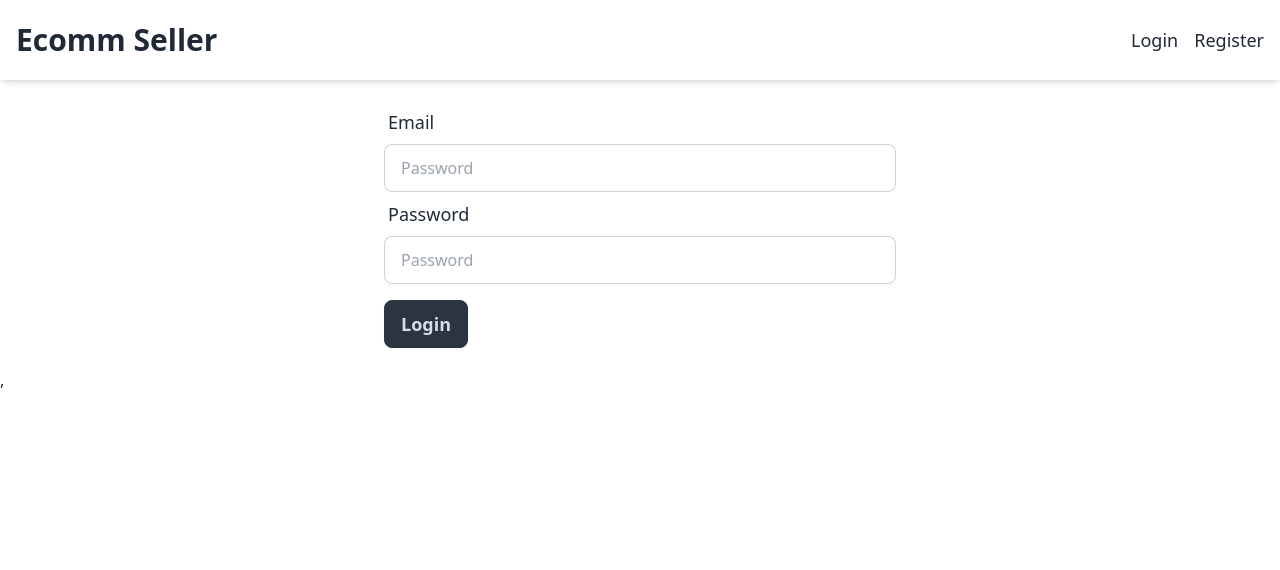
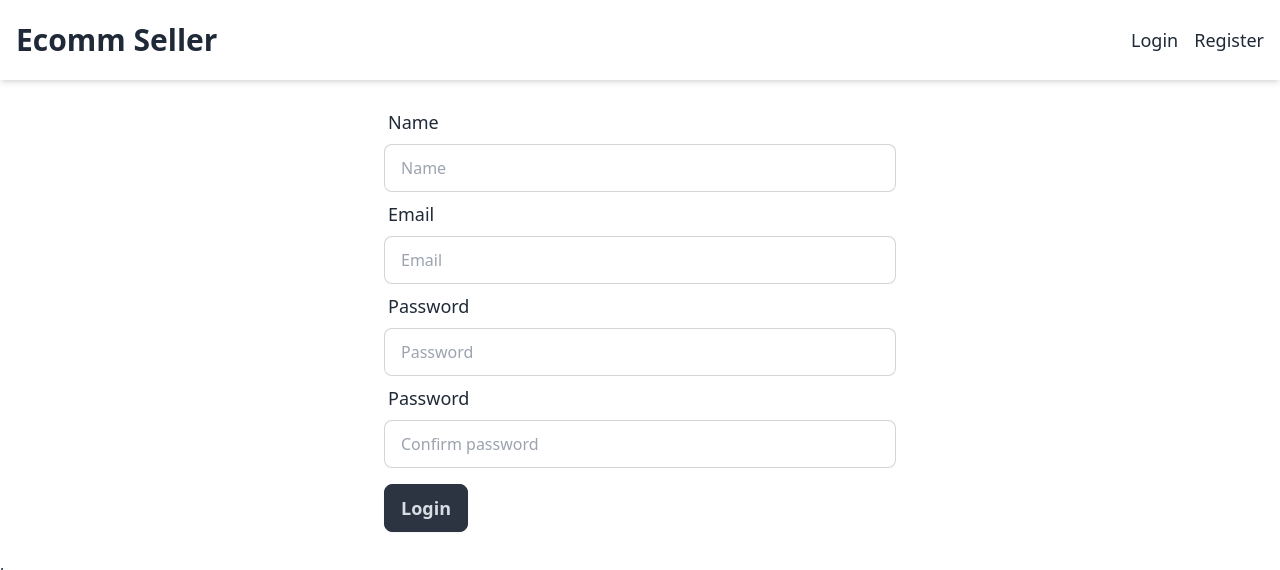
Before and after one commit to akabhi5/ecomm-seller, a React (Vite) app: page /register in a window 1280 px wide. Shown: the top 570 px of the page. Built offline with nearby package versions, Linux system fonts and the light colour scheme; no server answers.

Commit message:
user registration done

```diff
--- a/src/page/Login/Login.tsx
+++ b/src/page/Login/Login.tsx
@@ -45,7 +45,7 @@ const Login = () => {
             </div>
             <input
               type="email"
-              placeholder="Password"
+              placeholder="Email"
               className="input input-bordered w-full"
               {...register("email", { required: true })}
             />
--- a/src/page/Register/Register.tsx
+++ b/src/page/Register/Register.tsx
@@ -1,19 +1,37 @@
 import { useForm, SubmitHandler } from "react-hook-form";
 import { http } from "../../api-client";
+import { useNavigate } from "react-router-dom";
+import toast from "react-hot-toast";
 
 type Inputs = {
+  name: string;
   email: string;
   password: string;
+  password2: string;
 };
 
 const Register = () => {
-  const { register, handleSubmit } = useForm<Inputs>();
+  const { register, handleSubmit, reset } = useForm<Inputs>();
+  const navigate = useNavigate();
 
   const onSubmit: SubmitHandler<Inputs> = (data) => {
-    http
-      .post("/user/seller/login/", data)
-      .then((res) => console.log(res.data))
-      .catch((err) => console.log(err));
+    if (data.password === data.password2) {
+      http
+        .post("/user/register/", {
+          name: data.name,
+          email: data.email,
+          password: data.password,
+          role: "SE",
+        })
+        .then(() => {
+          navigate("/login");
+          toast.success("Registration successful!", {
+            position: "bottom-right",
+          });
+          reset();
+        })
+        .catch((err) => console.log(err));
+    }
   };
 
   return (
@@ -22,11 +40,22 @@ const Register = () => {
         <form onSubmit={handleSubmit(onSubmit)}>
           <label className="form-control w-full">
             <div className="label">
+              <span className="label-text text-lg">Name</span>
+            </div>
+            <input
+              type="text"
+              placeholder="Name"
+              className="input input-bordered w-full"
+              {...register("name", { required: true })}
+            />
+          </label>
+          <label className="form-control w-full">
+            <div className="label">
               <span className="label-text text-lg">Email</span>
             </div>
             <input
               type="email"
-              placeholder="Password"
+              placeholder="Email"
               className="input input-bordered w-full"
               {...register("email", { required: true })}
             />
@@ -42,6 +71,17 @@ const Register = () => {
               {...register("password", { required: true })}
             />
           </label>
+          <label className="form-control w-full">
+            <div className="label">
+              <span className="label-text text-lg">Password</span>
+            </div>
+            <input
+              type="password"
+              placeholder="Confirm password"
+              className="input input-bordered w-full"
+              {...register("password2", { required: true })}
+            />
+          </label>
           <div className="mt-4">
             <button className="btn btn-neutral text-lg">Login</button>
           </div>
```
